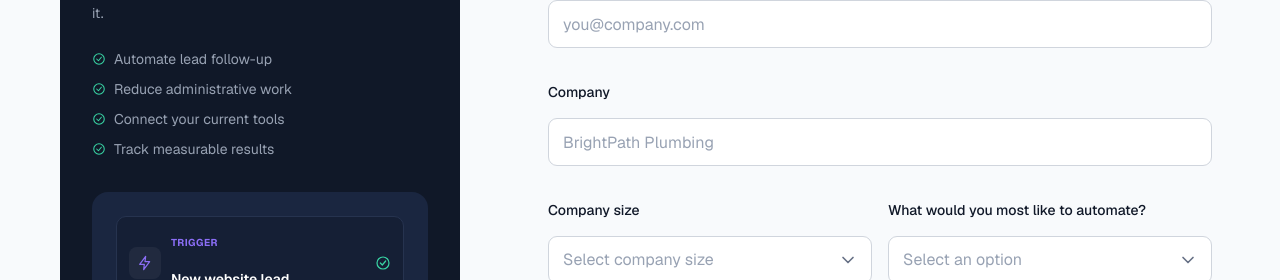
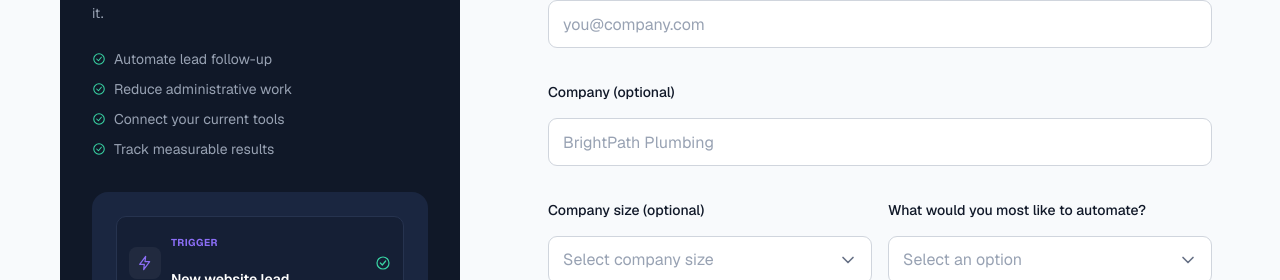
Before and after one commit to dcarter0317/taskcurrent, a Next.js app: page /demo in a window 1280 px wide. Shown: the part 388-668 px from the top of the page. Built offline with nearby package versions, Linux system fonts and the light colour scheme.

Commit message:
fix: Update company field labels to indicate optional status in forms

```diff
--- a/app/components/LogoCloud/index.tsx
+++ b/app/components/LogoCloud/index.tsx
@@ -3,8 +3,8 @@ import Image from "next/image";
 export default function LogoCloud() {
     return(
        <div className="w-full max-w-content py-4">
-        <p className="text-subtle text-center pb-4 tablet:pb-2">Trusted by teams that have better things to do.</p>
-        <div className="flex flex-wrap items-center justify-center gap-3 tablet:gap-17">
+        <p className="text-subtle text-center pb-4 tablet:pt-2 pb-6">Trusted by teams that have better things to do.</p>
+        <div className="flex flex-wrap items-center justify-center gap-3 tablet:gap-16">
             <Image src="/imgs/brightpath_logo.svg" alt="brightpath logo" width={130} height={40} className="h-auto w-auto" />
             <Image src="/imgs/oakstone_logo.svg" alt="oak stone logo" width={149} height={40} className="h-auto w-auto" />
             <Image src="/imgs/northstar_logo.svg" alt="northstar logo" width={158} height={40} className="h-auto w-auto" />
--- a/app/demo/DemoForm.tsx
+++ b/app/demo/DemoForm.tsx
@@ -11,13 +11,12 @@ export default function DemoForm() {
                 { name: "firstName", label: "First name", placeholder: "Sarah", autoComplete: "given-name", required: true, half: true },
                 { name: "lastName", label: "Last name", placeholder: "Mitchell", autoComplete: "family-name", required: true, half: true },
                 { name: "email", label: "Work email", type: "email", placeholder: "you@company.com", autoComplete: "email", required: true },
-                { name: "company", label: "Company", placeholder: "BrightPath Plumbing", autoComplete: "organization", required: true },
+                { name: "company", label: "Company (optional)", placeholder: "BrightPath Plumbing", autoComplete: "organization" },
                 {
                     name: "size",
-                    label: "Company size",
+                    label: "Company size (optional)",
                     type: "select",
                     placeholder: "Select company size",
-                    required: true,
                     half: true,
                     options: companySizeOptions,
                 },
--- a/app/early-access/EarlyAccessForm.tsx
+++ b/app/early-access/EarlyAccessForm.tsx
@@ -53,10 +53,9 @@ export default function EarlyAccessForm({ plan, billing }: EarlyAccessFormProps)
                         { name: "company", label: "Company (optional)", placeholder: "BrightPath Plumbing", autoComplete: "organization" },
                         {
                             name: "size",
-                            label: "Company size",
+                            label: "Company size (optional)",
                             type: "select",
                             placeholder: "Select company size",
-                            required: true,
                             half: true,
                             options: companySizeOptions,
                         },
```
